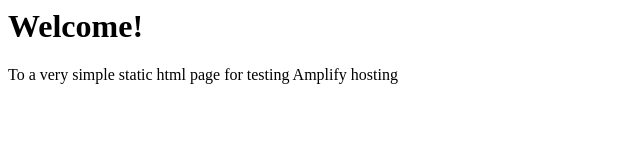
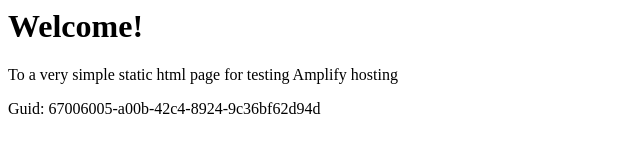
Before and after one commit to aws-aemilia-pdx/Github-PR-Commit-Integration-Test-DoNotTouch-Gith-P5X5MO5I-v1-prod-us-west-2, a website: page src/index.html in a window 1280 px wide. Shown: the whole page, without its empty margins (0-640 px from the left). Drawn offline with Linux system fonts and the light colour scheme.

Commit message:
commit from integ tests

```diff
--- a/src/index.html
+++ b/src/index.html
@@ -1,3 +1,5 @@
+
+
 <html lang="en">
 
 <head>
@@ -10,6 +12,6 @@
 <body>
     <h1>Welcome!</h1>
     <p>To a very simple static html page for testing Amplify hosting</p>
-</body>
+    <p>Guid: 67006005-a00b-42c4-8924-9c36bf62d94d</p></body>
 
 </html>
```
